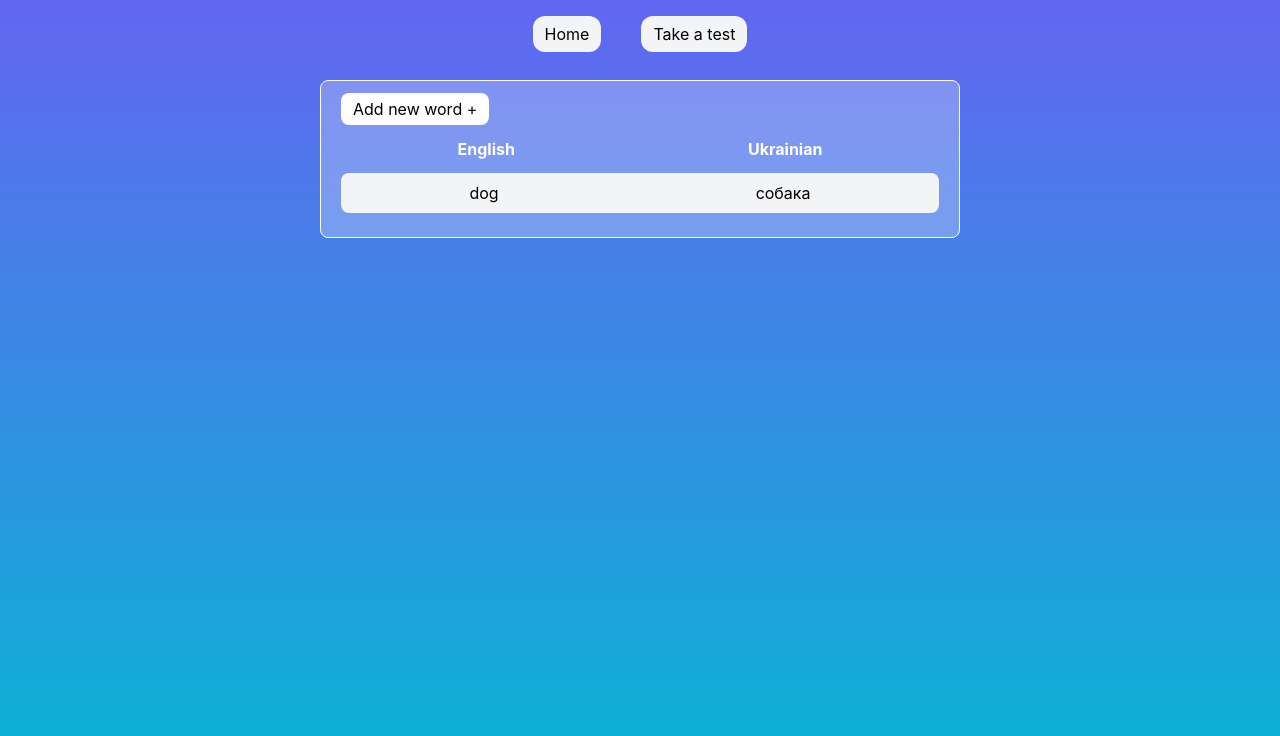
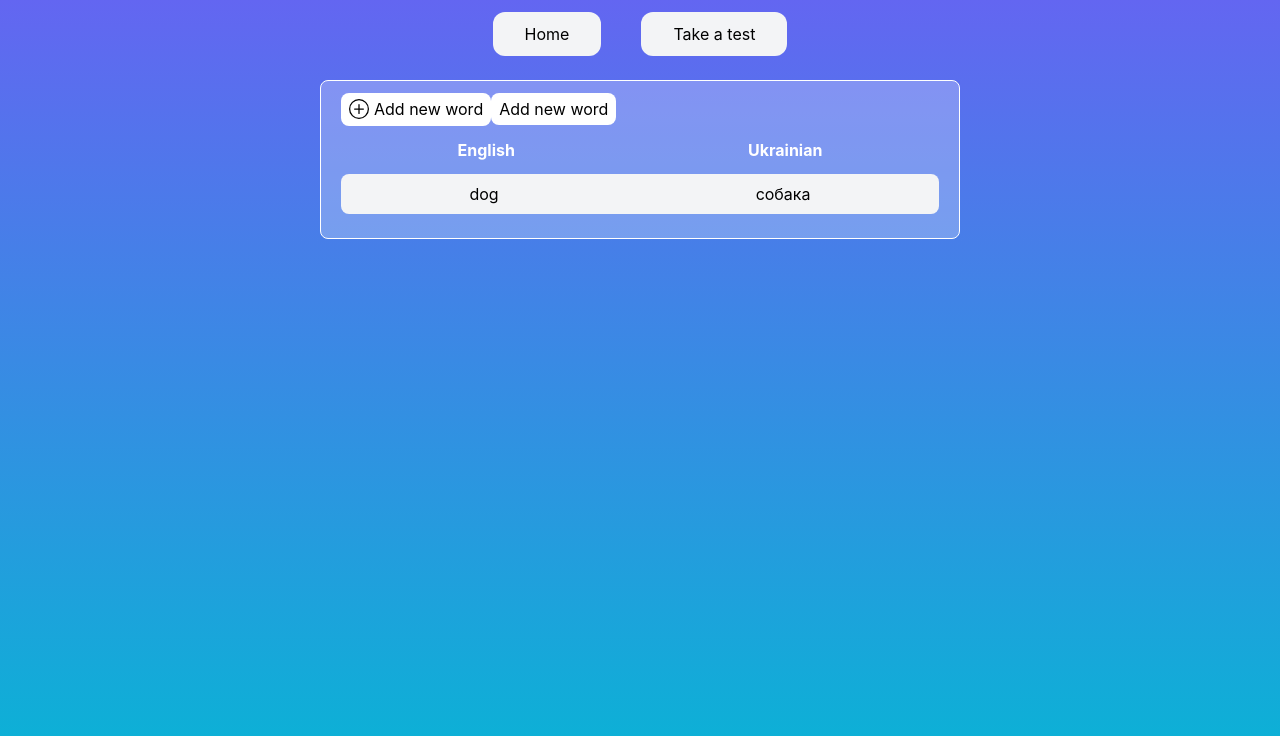
Before and after one commit to MaxPyvovarov/React-vocabulary, a React (Create React App) app: page / in a window 1280 px wide. Shown: the top 736 px of the page. Built offline with nearby package versions, Linux system fonts and the light colour scheme.

Commit message:
addIcon added

```diff
--- a/src/components/Add/Add.jsx
+++ b/src/components/Add/Add.jsx
@@ -1,5 +1,10 @@
 import React from 'react';
+import Navbar from '../Navbar/Navbar';
 
 export default function NewWordPage() {
-	return <div>Hello from new word page</div>;
+	return (
+		<>
+			<Navbar />
+		</>
+	);
 }
--- a/src/components/Navbar/Navbar.module.scss
+++ b/src/components/Navbar/Navbar.module.scss
@@ -7,9 +7,9 @@
 }
 
 .listItem {
-	@apply text-black ease-in-out duration-200 px-3 py-2 rounded-xl bg-gray-100;
+	@apply text-black ease-in-out duration-200 px-8 py-3 rounded-xl bg-gray-100 translate-x-0;
 
 	&:hover {
-		@apply bg-opacity-90 shadow-md shadow-black cursor-pointer;
+		@apply bg-opacity-95 shadow-md shadow-gray-700 cursor-pointer translate-x-10;
 	}
 }
--- /dev/null
+++ b/src/components/UI/AddIcon.jsx
@@ -0,0 +1,18 @@
+import React from 'react';
+
+export default function AddIcon() {
+	return (
+		<svg
+			xmlns='http://www.w3.org/2000/svg'
+			width='20'
+			height='20'
+			fill='currentColor'
+			className='bi bi-plus-circle'
+			viewBox='0 0 16 16'
+			style={{display: 'inline-block', margin: '0 5 3 0'}}
+		>
+			<path d='M8 15A7 7 0 1 1 8 1a7 7 0 0 1 0 14zm0 1A8 8 0 1 0 8 0a8 8 0 0 0 0 16z' />
+			<path d='M8 4a.5.5 0 0 1 .5.5v3h3a.5.5 0 0 1 0 1h-3v3a.5.5 0 0 1-1 0v-3h-3a.5.5 0 0 1 0-1h3v-3A.5.5 0 0 1 8 4z' />
+		</svg>
+	);
+}
--- a/src/components/Vocabulary/Vocabulary.jsx
+++ b/src/components/Vocabulary/Vocabulary.jsx
@@ -1,8 +1,10 @@
 import React from 'react';
 import {connect} from 'react-redux';
-import {testRedux} from '../../store/actions/vocabulary';
+import {addNewWord} from '../../store/actions/vocabulary';
+import {NavLink} from 'react-router-dom';
 import WordList from '../WordList/WordList';
 import Navbar from '../Navbar/Navbar';
+import AddIcon from '../UI/AddIcon';
 
 import styles from './Vocabulary.module.scss';
 
@@ -11,8 +13,12 @@ const Vocabulary = props => {
 		<>
 			<Navbar />
 			<div className={styles.container}>
-				<button className={styles.add} onClick={props.testRedux}>
-					Add new word +
+				<NavLink to='/add' className={styles.add}>
+					<AddIcon />
+					Add new word
+				</NavLink>
+				<button className={styles.add} onClick={props.addNewWord}>
+					Add new word
 				</button>
 				<WordList />
 			</div>
@@ -28,7 +34,7 @@ function mapStateToProps(state) {
 
 function mapDispatchToProps(dispatch) {
 	return {
-		testRedux: () => dispatch(testRedux()),
+		addNewWord: () => dispatch(addNewWord()),
 	};
 }
 
--- a/src/components/Vocabulary/Vocabulary.module.scss
+++ b/src/components/Vocabulary/Vocabulary.module.scss
@@ -3,7 +3,7 @@
 }
 
 .add {
-	@apply self-start bg-white  rounded-lg px-3 py-1 transition-all duration-200;
+	@apply self-start bg-white  rounded-lg px-2 py-1 transition-all duration-200 inline-block;
 
 	&:hover {
 		@apply bg-opacity-80;
--- a/src/store/actions/vocabulary.js
+++ b/src/store/actions/vocabulary.js
@@ -1,8 +1,8 @@
 import {ADD_NEW_WORD} from './actionTypes';
 
-export function testRedux() {
+export function addNewWord() {
 	return {
 		type: ADD_NEW_WORD,
-		pair: {id: Date.now(), eng: 'cat', ukr: 'кот'},
+		payload: {id: Date.now(), eng: 'cat', ukr: 'кот'},
 	};
 }
--- a/src/store/reducers/vocabulary.js
+++ b/src/store/reducers/vocabulary.js
@@ -9,7 +9,7 @@ export default function vocabularyReducer(state = initialState, action) {
 		case ADD_NEW_WORD:
 			return {
 				...state,
-				vocabulary: [...state.vocabulary, action.pair],
+				vocabulary: [...state.vocabulary, action.payload],
 			};
 		default:
 			return state;
```
Also changed, not shown: src/components/Add/Add.module.scss (added).
